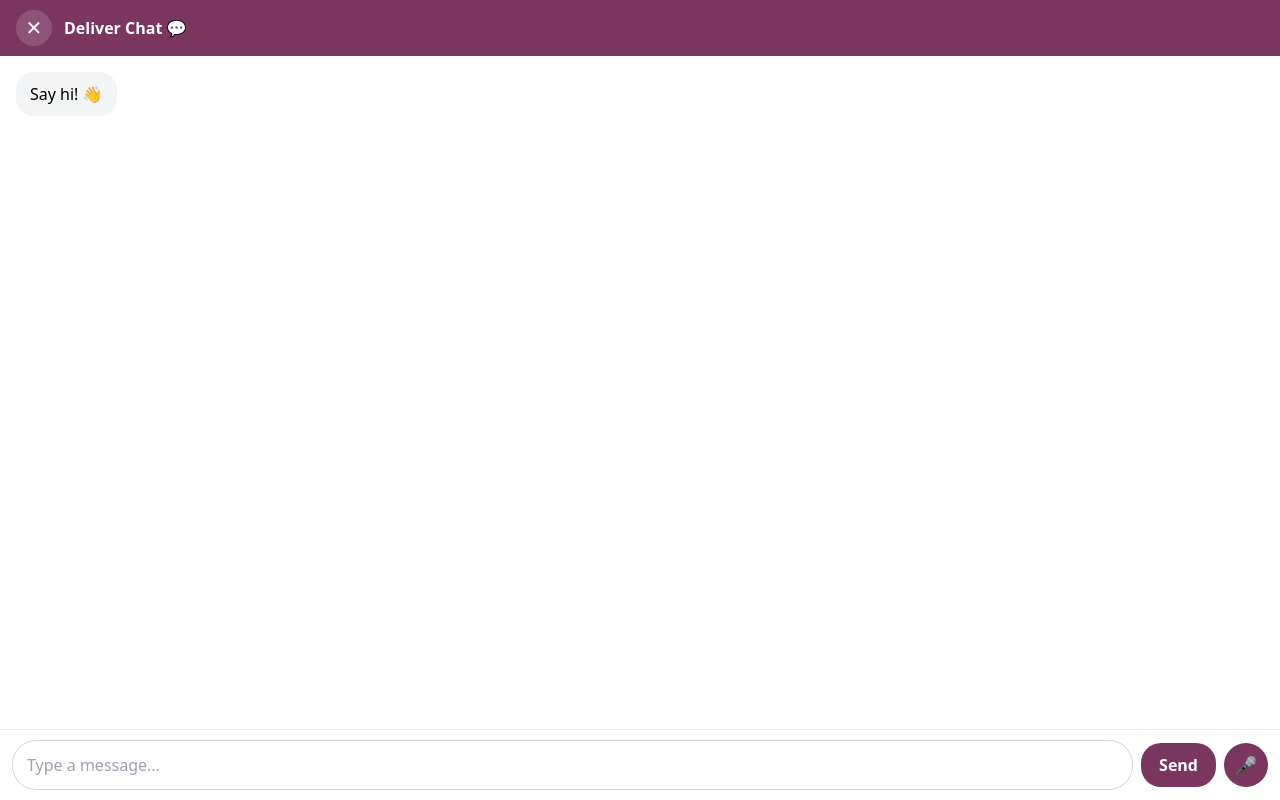
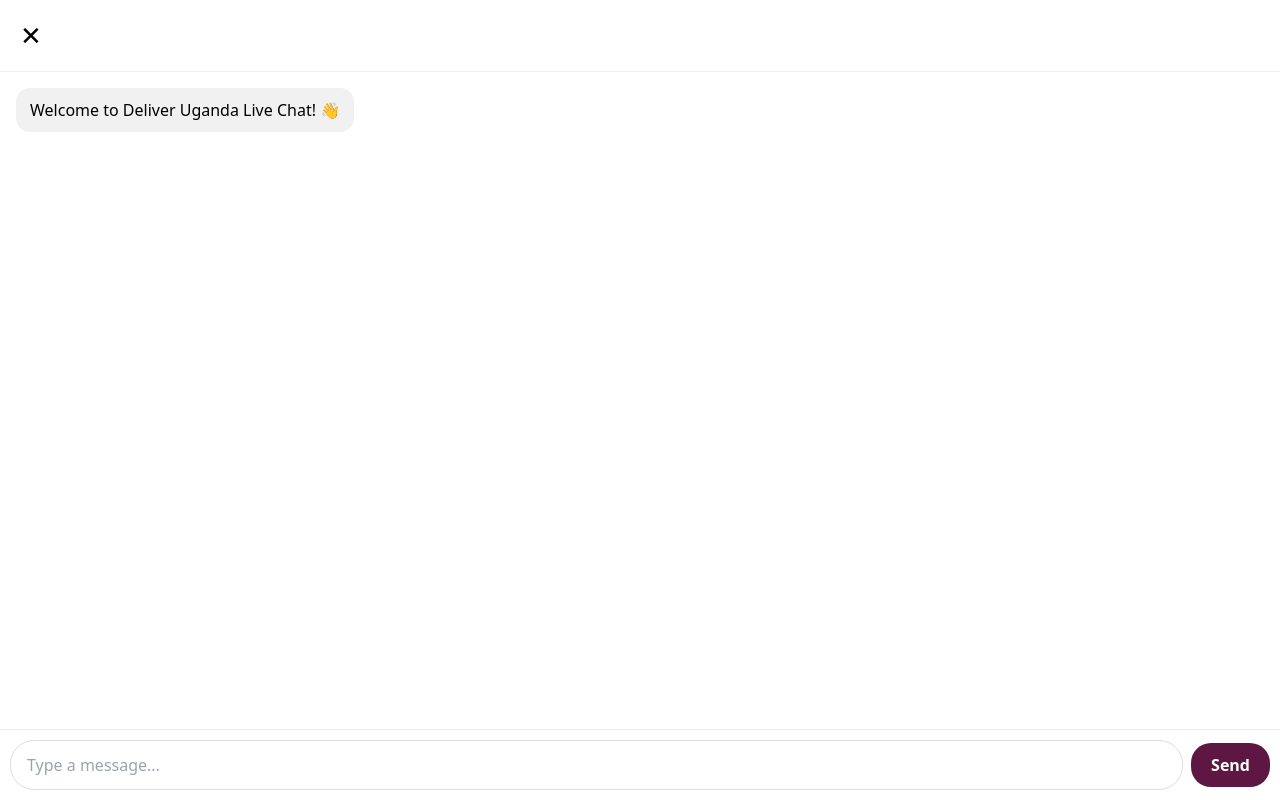
Before and after one commit to sgm417/deliver-chat, a Next.js app: page /embed in a window 1280 px wide. Built offline with nearby package versions, Linux system fonts and the light colour scheme.

Commit message:
Update page.tsx

```diff
--- a/app/embed/page.tsx
+++ b/app/embed/page.tsx
@@ -1,68 +1,24 @@
 'use client'
-import { useState, useRef } from 'react'
+export default function Embed(){
+ return(
+  <div style={{width:'100vw',height:'100dvh',display:'flex',flexDirection:'column',background:'#fff',position:'fixed',inset:0}}>
 
-export default function Embed(){
-  const [msg,setMsg]=useState('')
-  const [chats,setChats]=useState<string[]>([])
-  const [isRec,setIsRec]=useState(false)
-  const [dragX,setDragX]=useState(0)
-  const startXRef=useRef(0)
+   {/* TOP BAR - Only X button, no title */}
+   <div style={{padding:'12px',borderBottom:'1px solid #eee',display:'flex',alignItems:'center'}}>
+    <button onClick={()=>window.parent.postMessage('deliver-close','*')} style={{fontSize:'26px',border:'none',background:'none',cursor:'pointer',padding:'4px 8px'}}>✕</button>
+   </div>
 
-  const send=()=>{
-    if(!msg.trim()) return;
-    setChats([...chats,msg]); setMsg('')
-  }
+   {/* CHAT AREA */}
+   <div style={{flex:1,padding:'16px',overflowY:'auto'}}>
+    <div style={{background:'#f1f1f1',padding:'10px 14px',borderRadius:'14px',display:'inline-block'}}>Welcome to Deliver Uganda Live Chat! 👋</div>
+   </div>
 
-  return(
-    <div style={{position:'fixed',inset:0,width:'100vw',height:'100vh',height:'100dvh',display:'flex',flexDirection:'column',background:'#fff',fontFamily:'system-ui'}}>
-      {/* HEADER with X on LEFT */}
-      <div style={{height:56,background:'#7a365f',display:'flex',alignItems:'center',gap:12,padding:'0 16px',flexShrink:0}}>
-        <button onClick={()=>window.parent.postMessage('close-deliver-chat','*')} style={{width:36,height:36,borderRadius:'50%',background:'rgba(255,255,255,.15)',border:'none',color:'#fff',fontSize:20,cursor:'pointer',display:'flex',alignItems:'center',justifyContent:'center'}}>✕</button>
-        <div style={{color:'#fff',fontWeight:700}}>Deliver Chat 💬</div>
-      </div>
+   {/* INPUT */}
+   <div style={{padding:'10px',display:'flex',gap:'8px',borderTop:'1px solid #eee',alignItems:'center'}}>
+    <input placeholder="Type a message..." style={{flex:1,padding:'12px 16px',borderRadius:'24px',border:'1px solid #ddd',outline:'none'}}/>
+    <button style={{background:'#5e1742',color:'#fff',border:'none',borderRadius:'20px',padding:'10px 20px',fontWeight:'bold'}}>Send</button>
+   </div>
 
-      {/* MESSAGES */}
-      <div style={{flex:1,overflowY:'auto',padding:16,display:'flex',flexDirection:'column',gap:8}}>
-        {chats.length===0 && <div style={{background:'#f3f4f6',padding:'10px 14px',borderRadius:18,alignSelf:'flex-start'}}>Say hi! 👋</div>}
-        {chats.map((c,i)=><div key={i} style={{background:'#7a365f',color:'#fff',padding:'10px 14px',borderRadius:18,alignSelf:'flex-end',maxWidth:'75%'}}>{c}</div>)}
-      </div>
-
-      {/* INPUT BAR - WhatsApp style */}
-      <div style={{padding:'10px 12px',borderTop:'1px solid #eee',display:'flex',gap:8,alignItems:'center',background:'#fff'}}>
-        <div style={{flex:1,position:'relative',display:'flex',alignItems:'center'}}>
-          {isRec && (
-            <div style={{position:'absolute',inset:0,background:'#ffe4e6',borderRadius:24,display:'flex',alignItems:'center',paddingLeft:14,fontSize:13,color:'#991b1b',transform:`translateX(-${dragX}px)`,transition: isRec ? 'none' : 'transform .2s'}}>
-              ← Slide to cancel {dragX>50 && '❌'}
-            </div>
-          )}
-          <input
-            value={msg}
-            onChange={e=>setMsg(e.target.value)}
-            onKeyDown={e=>e.key==='Enter'&&send()}
-            placeholder={isRec?'':"Type a message..."}
-            style={{width:'100%',padding:'12px 14px',borderRadius:24,border:'1px solid #d1d5db',outline:'none'}}
-          />
-        </div>
-        <button onClick={send} style={{background:'#7a365f',color:'#fff',border:'none',borderRadius:20,padding:'10px 18px',fontWeight:600}}>Send</button>
-
-        {/* MIC with slide */}
-        <button
-          onPointerDown={e=>{
-            setIsRec(true); startXRef.current=e.clientX;
-            const btn=e.currentTarget as any; btn.setPointerCapture(e.pointerId);
-            btn.onpointermove=(ev:PointerEvent)=>{
-              const diff=startXRef.current-ev.clientX;
-              if(diff>0) setDragX(diff);
-              if(diff>120){ setIsRec(false); setDragX(0); btn.onpointermove=null; }
-            }
-          }}
-          onPointerUp={e=>{
-            setIsRec(false); setDragX(0);
-            (e.currentTarget as any).onpointermove=null;
-          }}
-          style={{width:44,height:44,borderRadius:'50%',background:isRec?'#ef4444':'#7a365f',border:'none',color:'#fff',fontSize:18,transform:`translateX(-${dragX}px)`,transition: isRec ? 'none' : 'transform .2s'}}
-        >🎤</button>
-      </div>
-    </div>
-  )
+  </div>
+ )
 }
```
